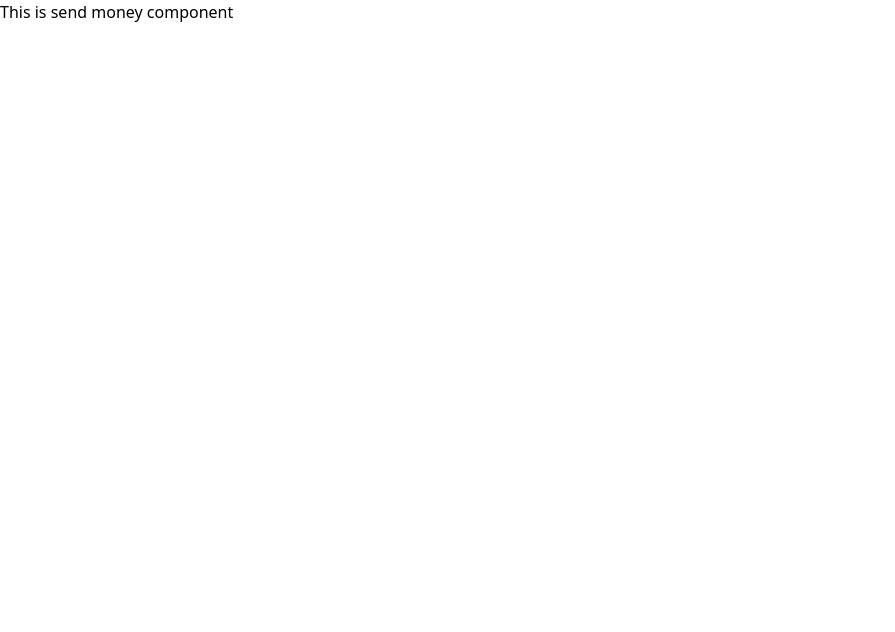
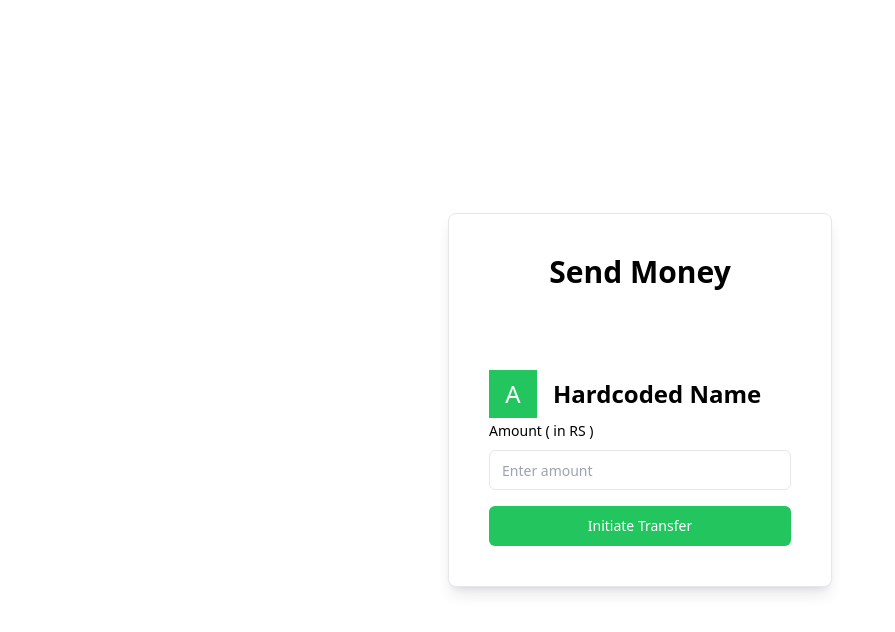
Before and after one commit to Mxhran-m/payT, a React (Vite) app in the folder frontend/: page /send in a window 1280 px wide. Shown: the top 632 px of the page, without its empty margins (0-895 px from the left). Built offline with nearby package versions, Linux system fonts and the light colour scheme.

Commit message:
Send Money completed

```diff
--- a/frontend/src/pages/SendMoney.jsx
+++ b/frontend/src/pages/SendMoney.jsx
@@ -1,3 +1,26 @@
 export const SendMoney = () => {
-    return <div> This is send money component</div>
+    return <div class="flex justify-center h-screen bg-grey-100">
+        <div className="h-full flex flex-col justify-center">
+            <div
+                class="border h-min text-card-foreground max-w-md p-4 space-y-8 w-96 bg-white shadow-lg rounded-lg"
+            >
+                <div class="flex flex-col space-y-1.5 p-6">
+                    <h2 class="text-3xl font-bold text-center">Send Money</h2>
+                </div>
+                <div class="p-6">
+                    <div class="flex items-center space-x-4">
+                        <div class="w-12 h-12 rounded=full bg-green-500 flex items-center justify-center"><span class="text-2xl text-white">A</span></div>
+                        <h3 class="text-2xl font-semibold">Hardcoded Name</h3>
+                    </div>
+                    <div class="space-y-4">
+                        <div class="space-y-2">
+                            <label class="text-sm font-medium leading-none peer-disabled:coursr-not-allowed peer-disabled:opacity-70" for="amount">Amount ( in RS )</label>
+                            <input type="number" class="flex h-10 w-full rounded-md border border-input bg-background px-3 py-2 text-sm" id="amount" placeholder="Enter amount" />
+                        </div>
+                        <button class="justify-center rounded-md text-sm font-medium ring-offset-background transition-colors h-10 px-4 py-2 w-full bg-green-500 text-white">Initiate Transfer</button>
+                    </div>
+                </div>
+            </div>
+        </div>
+    </div>
 }
```
